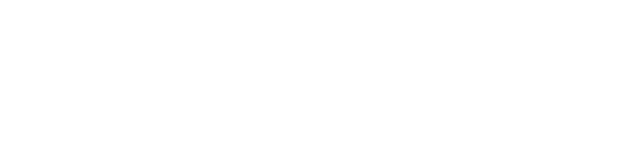
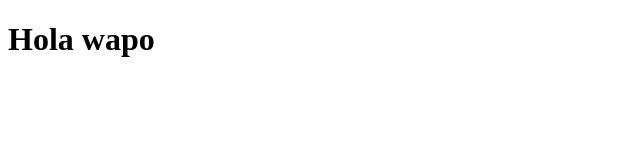
Before and after one commit to Quique1992/peluqueria, a plain HTML site: page index.html in a window 1280 px wide. Shown: the whole page, without its empty margins (0-640 px from the left). Drawn offline with Linux system fonts and the light colour scheme.

Commit message:
poner h1

```diff
--- a/index.html
+++ b/index.html
@@ -6,6 +6,6 @@
     <title>PELUQUERIA</title>
 </head>
 <body>
-
+    <h1>Hola wapo</h1>
 </body>
 </html>
```
